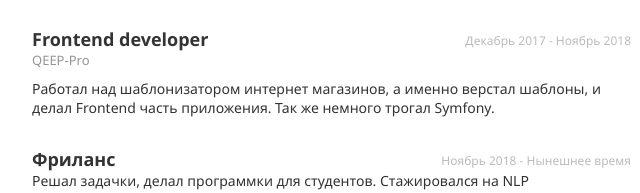
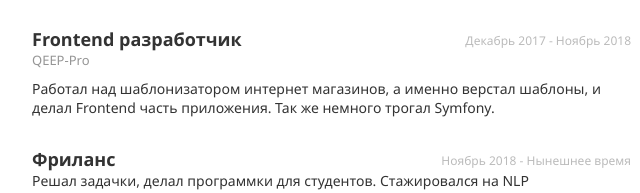
Before and after one commit to KonAnTur/KonAnTur.github.io, a plain HTML site: page index.html in a window 1280 px wide. Shown: the part 469-662 px from the top of the page, 188-828 px from the left. Drawn offline with Linux system fonts and the light colour scheme.

Commit message:
Update index.html

```diff
--- a/index.html
+++ b/index.html
@@ -76,7 +76,7 @@
                                     </p>
                                 </li>
                                 <li>
-                                    <h3>Frontend developer</h3>
+                                    <h3>Frontend разработчик</h3>
                                     <h4 class="company">QEEP-Pro</h4>
                                     <span class="date">Декабрь 2017 - Ноябрь 2018</span>
                                     <p class="detail">
```
